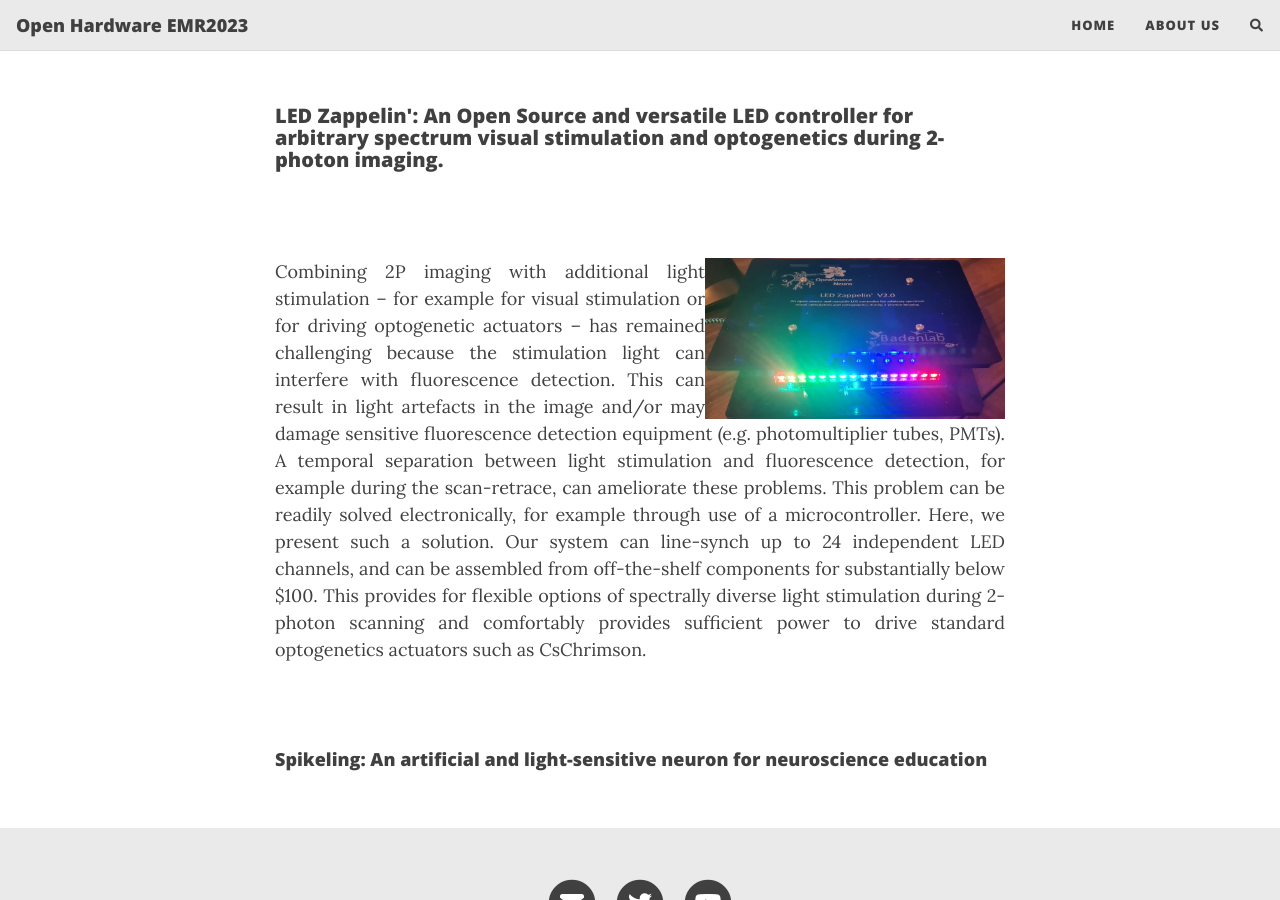
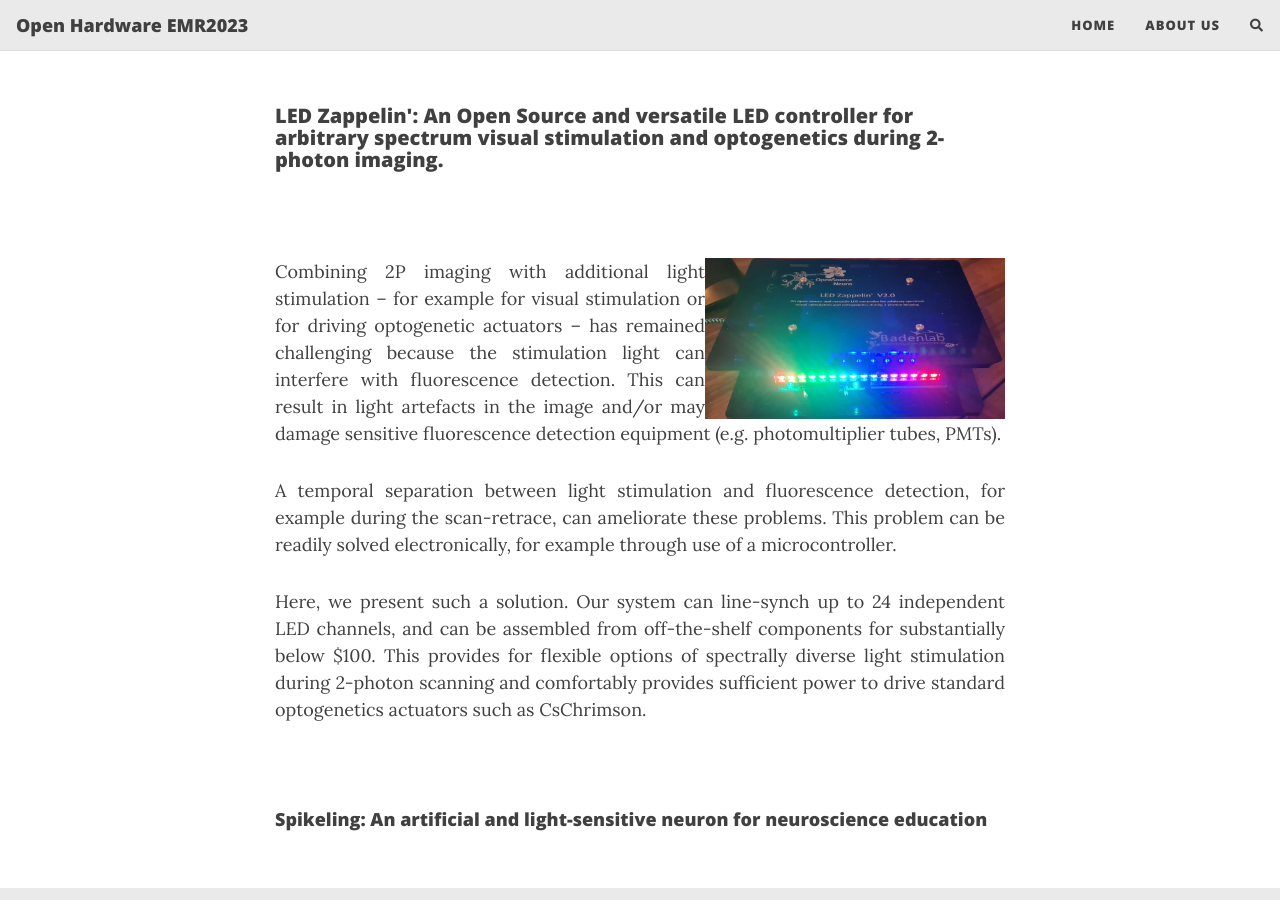
Before and after one commit to open-neuroscience/ERM2023, a Jekyll site: the page built from index.markdown, in a window 1280 px wide and 900 px high, scrolled down 1238 px. Built offline with Jekyll 4.4.1, drawn with Linux system fonts in a browser that asks for light colours; nearby versions of some CDN libraries; comment, search, counter and statistics services are not loaded.

Commit message:
Update index.markdown

```diff
--- a/index.markdown
+++ b/index.markdown
@@ -43,15 +43,21 @@ At the Tuebingen meeting, we will present various open source hardware devices d
 <br>
 
 <div>
-<p style='text-align: justify;'>
+
 <img align="right" width="300" src="./assets/img/LEDzap.jpg"/>
 
+<p style='text-align: justify;'>
 Combining 2P imaging with additional light stimulation – for example for visual stimulation or for driving optogenetic actuators – has remained challenging because the stimulation light can interfere with fluorescence detection. This can result in light artefacts in the image and/or may damage sensitive fluorescence detection equipment (e.g. photomultiplier tubes, PMTs).
+</p>
 
+<p style='text-align: justify;'>
 A temporal separation between light stimulation and fluorescence detection, for example during the scan-retrace, can ameliorate these problems. This problem can be readily solved electronically, for example through use of a microcontroller.
+</p>
 
+<p style='text-align: justify;'>
 Here, we present such a solution. Our system can line-synch up to 24 independent LED channels, and can be assembled from off-the-shelf components for substantially below $100. This provides for flexible options of spectrally diverse light stimulation during 2-photon scanning and comfortably provides sufficient power to drive standard optogenetics actuators such as CsChrimson.
 </p>
+
 </div>
 
 <br>
```
